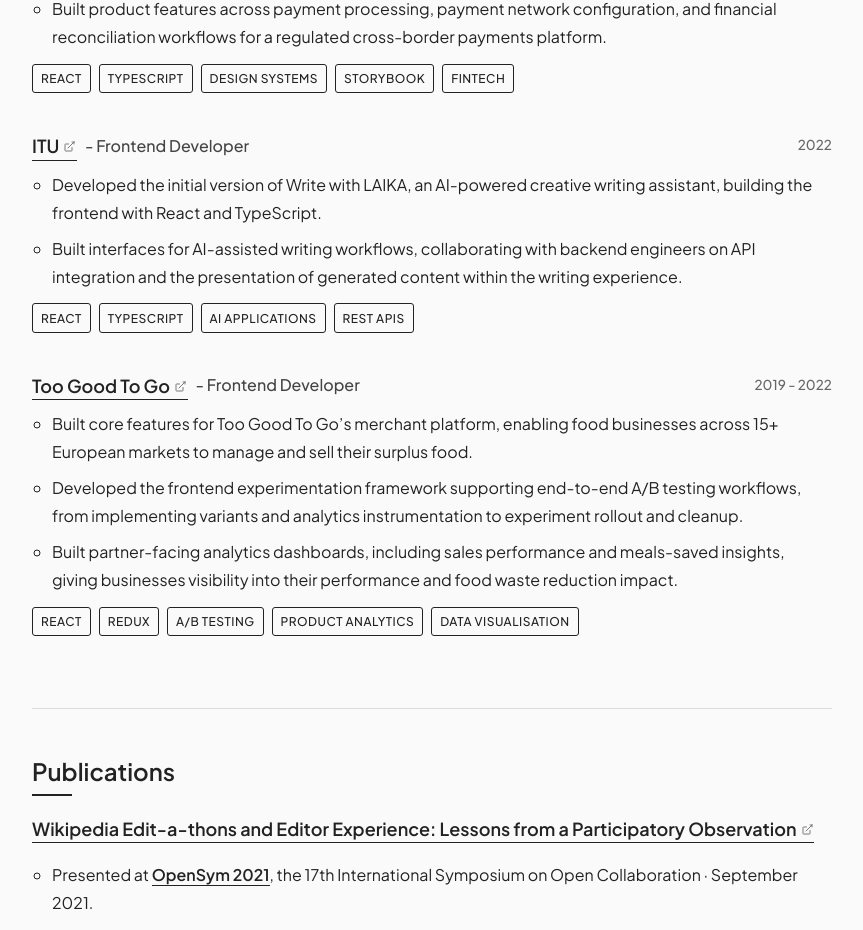
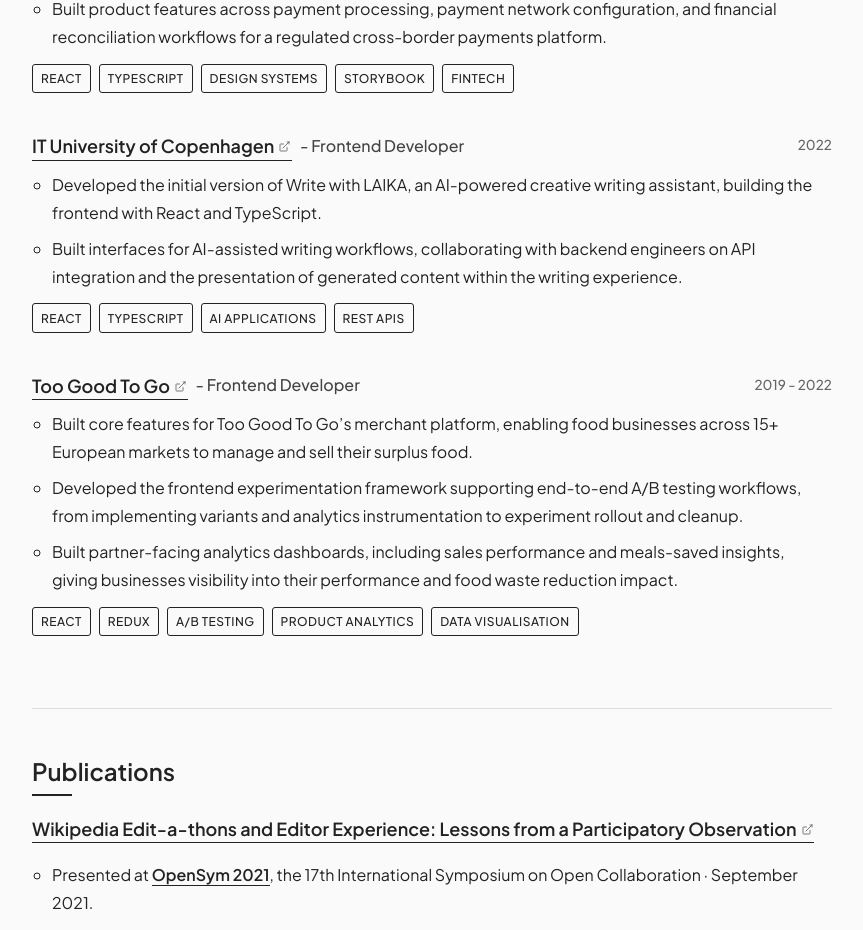
Before and after one commit to w-gluza/portfolio, a Next.js app: page / in a window 1280 px wide. Shown: the part 1397-2327 px from the top of the page, without its empty margins (208-1071 px from the left). Built offline with nearby package versions, Linux system fonts and the light colour scheme.

Commit message:
fix(content): use full name for IT University of Copenhagen

```diff
--- a/app/data/experience.tsx
+++ b/app/data/experience.tsx
@@ -39,7 +39,7 @@ export const experience: readonly Entry[] = [
     tags: ["React", "TypeScript", "Design Systems", "Storybook", "Fintech"],
   },
   {
-    name: "ITU",
+    name: "IT University of Copenhagen",
     url: "https://www.linkedin.com/company/writewithlaika/",
     title: "Frontend Developer",
     period: "2022",
```
